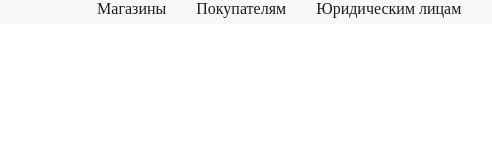
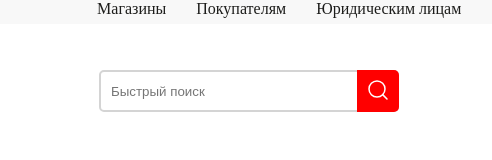
Before and after one commit to b1b0chKa/header-of-site, a plain HTML site: page index.html in a window 1280 px wide. Shown: the top 160 px of the page, 549-1041 px from the left. Drawn offline with Linux system fonts and the light colour scheme.

Commit message:
Search is ready

```diff
--- a/css/style.css
+++ b/css/style.css
@@ -18,7 +18,6 @@ body{
 
 }
 .header_nav{
-  display: flex;
   background-color: #F8F8F8;
 }
 a{
@@ -50,6 +49,41 @@ a{
   left: 400px;
   gap: 0px;
   opacity: 0px;
+}
+form {
+  position: relative;
+  width: 300px;
+  margin: 0 auto;
+}
+.search {
+  position: absolute;
 
+  width: 412px;
+  height: 48px;
+  top: 70px;
+  left: 592px;
+  gap: 0px;
+  opacity: 0px;
 
 }
+.search input {
+  width: 100%;
+  height: 42px;
+  padding-left: 10px;
+  border-width: 0px, 0px, 0px, 0px;
+  border-style: solid;
+  border-color: #D4D4D4;
+  border-radius: 5px;
+  outline: none;
+}
+.search button {
+  position: absolute;
+  top: 0;
+  right: 0px;
+  width: 42px;
+  height: 42px;
+  border: none;
+  background: red;
+  border-radius: 0 5px 5px 0;
+  cursor: pointer;
+}
--- a/index.html
+++ b/index.html
@@ -37,12 +37,13 @@
                             </li>
                         </ul>
                         <div class="logo"><img src="logo.svg" alt="image of logo"></div>
-                        <!--<div class="search">
+                        <div class="search">
                             <form>
                                 <input type="text" placeholder="Быстрый поиск">
                                 <button type="submit"><img src="search_button.svg" alt="button"></button>
                             </form>
-                        </div>-->
+                        </div>
+
                     </nav>
                 </div>
             </div>
```
Also changed, not shown: search_button.svg (added).
